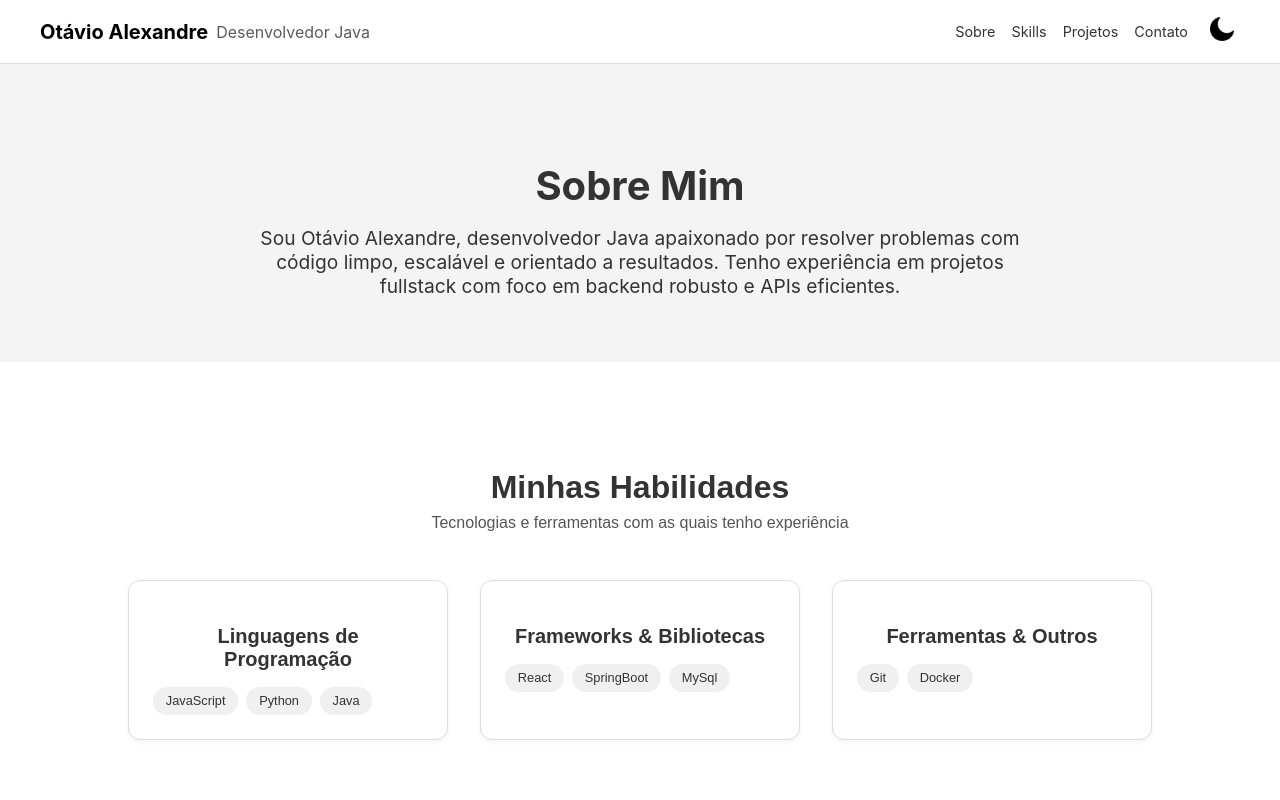
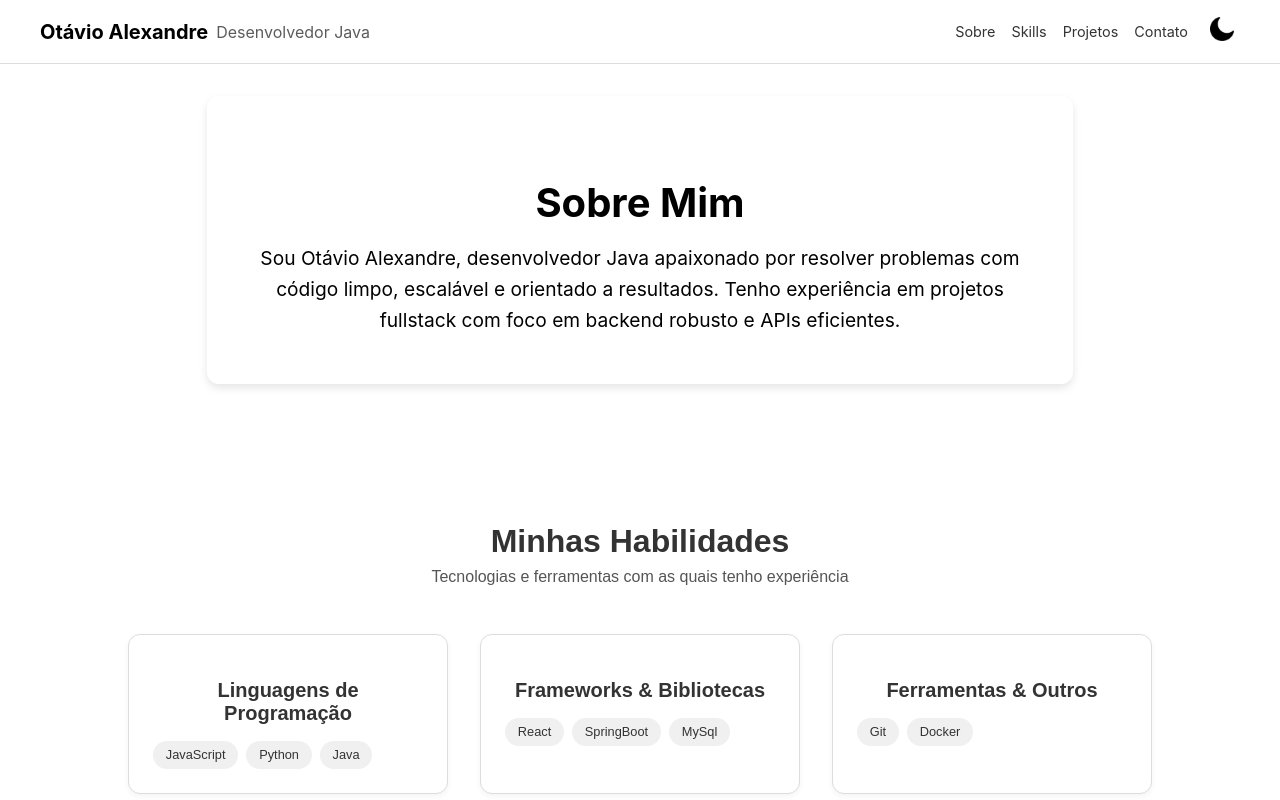
Before and after one commit to Zerphyis/portifolio, a React (Create React App) app: page / in a window 1280 px wide. Shown: the top 800 px of the page. Built offline with nearby package versions, Linux system fonts and the light colour scheme.

Commit message:
refactor:ajeitando o Modo escuro de AboutSection.css

```diff
--- a/src/components/aboutSection/AboutSection.css
+++ b/src/components/aboutSection/AboutSection.css
@@ -1,17 +1,27 @@
-.about-section {
-  padding: 4rem 2rem;
-  background-color: #f4f4f4;
-  color: #333;
+.about-section,
+#about {
+  background-color: var(--bg-color);
+  color: var(--text-color);
+  padding: 3rem 2rem;
   text-align: center;
+
+  max-width: 800px;
+  margin: 2rem auto;
+
+  border: 1px solid rgba(255, 255, 255, 0.2);
+  border-radius: 12px;
+  box-shadow: 0 4px 8px rgba(0, 0, 0, 0.1);
 }
-
 .about-section h2 {
   font-size: 2.5rem;
   margin-bottom: 1rem;
+  color: var(--text-color);
 }
 
-.about-section p {
-  max-width: 800px;
+.about-section p,
+.about-text {
+  font-size: 1.2rem;
+  line-height: 1.6;
+  color: var(--text-color);
   margin: 0 auto;
-  font-size: 1.2rem;
 }
```
